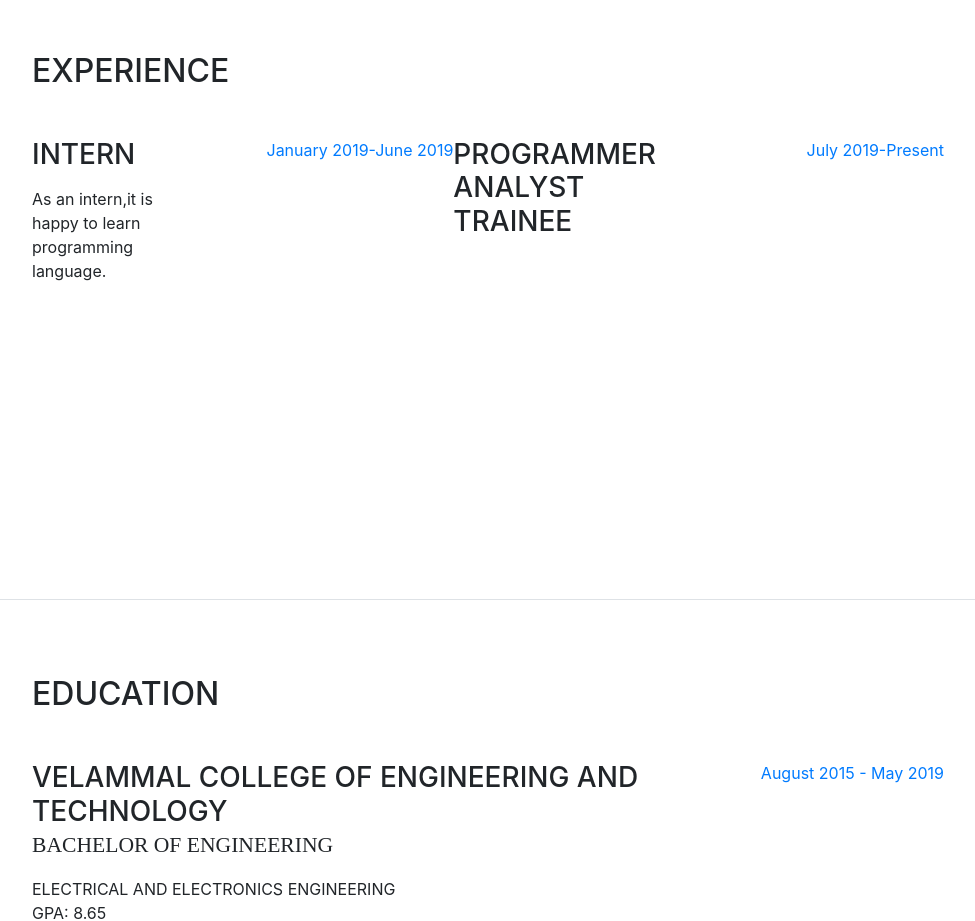
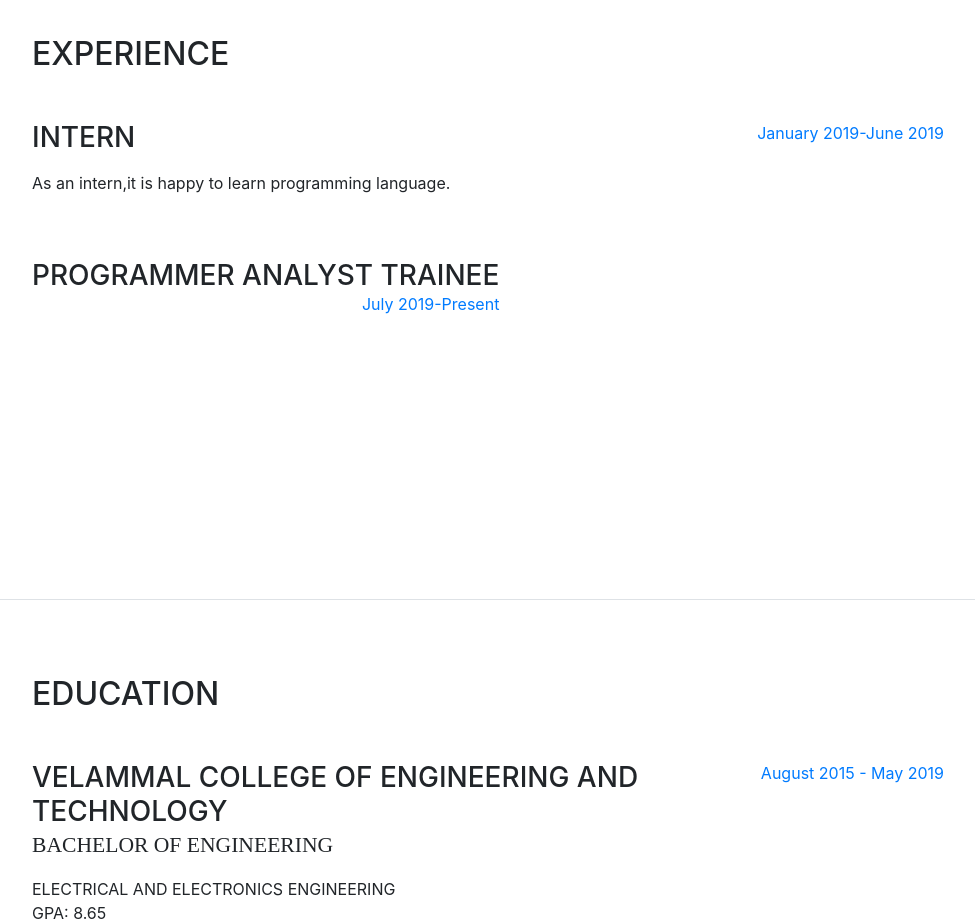
Before and after one commit to HariniSJ/HariniSJ.github.io, a website with bundled scripts: page index.htm in a window 1280 px wide. Shown: the part 1000-1921 px from the top of the page, without its empty margins (288-1263 px from the left). Built offline with nearby package versions, Linux system fonts and the light colour scheme; a web font is replaced by a local one.

Commit message:
Update index.htm

```diff
--- a/index.htm
+++ b/index.htm
@@ -105,10 +105,15 @@
             </div>
             <div class="resume-date text-md-right">
               <span class="text-primary">January 2019-June 2019</span>
-            </div><br><br><br><br><br>
-		      <h3 class="mb-0">PROGRAMMER ANALYST TRAINEE</h3>
-		     <div class="resume-date text-md-right">
+            </div>
+            </div>
+		 <div class="resume-item d-flex flex-column flex-md-row mb-5">
+            <div class="resume-content mr-auto">
+              <h3 class="mb-0">PROGRAMMER ANALYST TRAINEE</h3>
+
+            <div class="resume-date text-md-right">
               <span class="text-primary">July 2019-Present</span>
+            </div>
             </div>
           </div>
 	</section>
```
